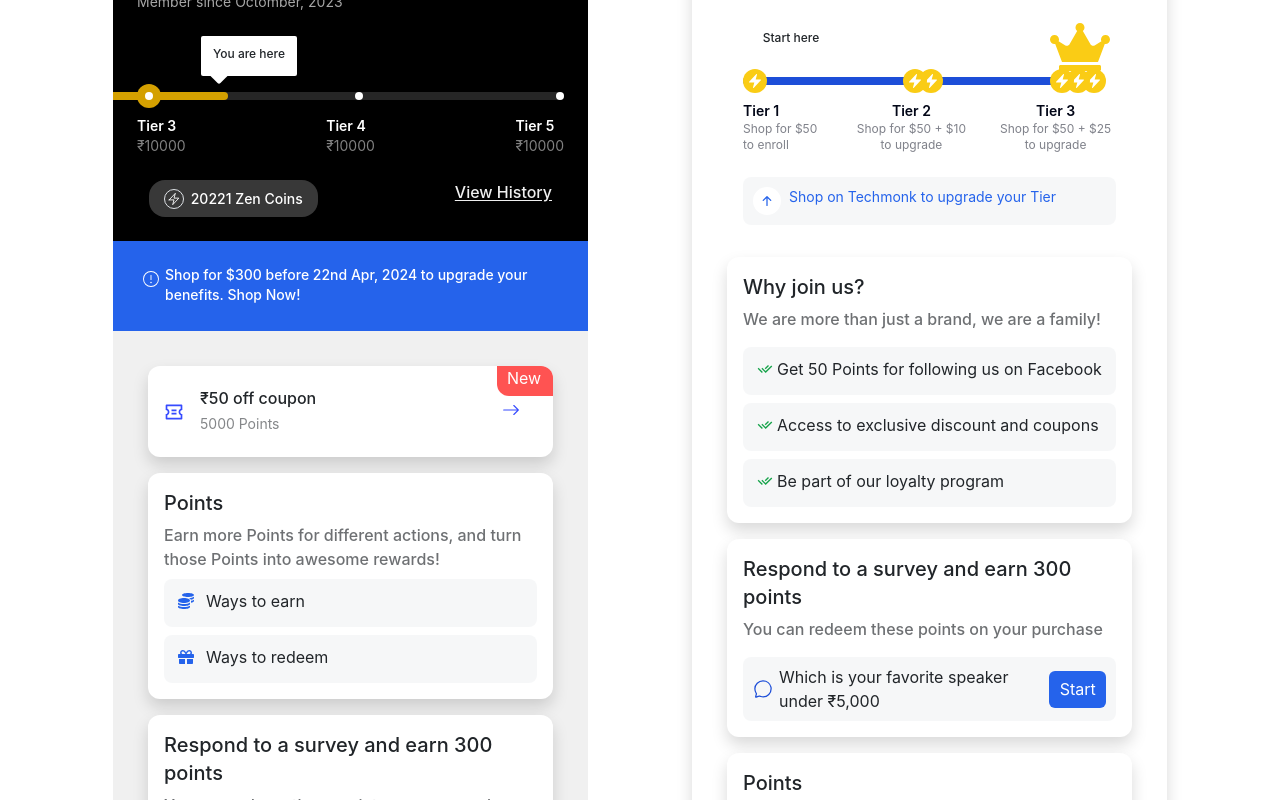
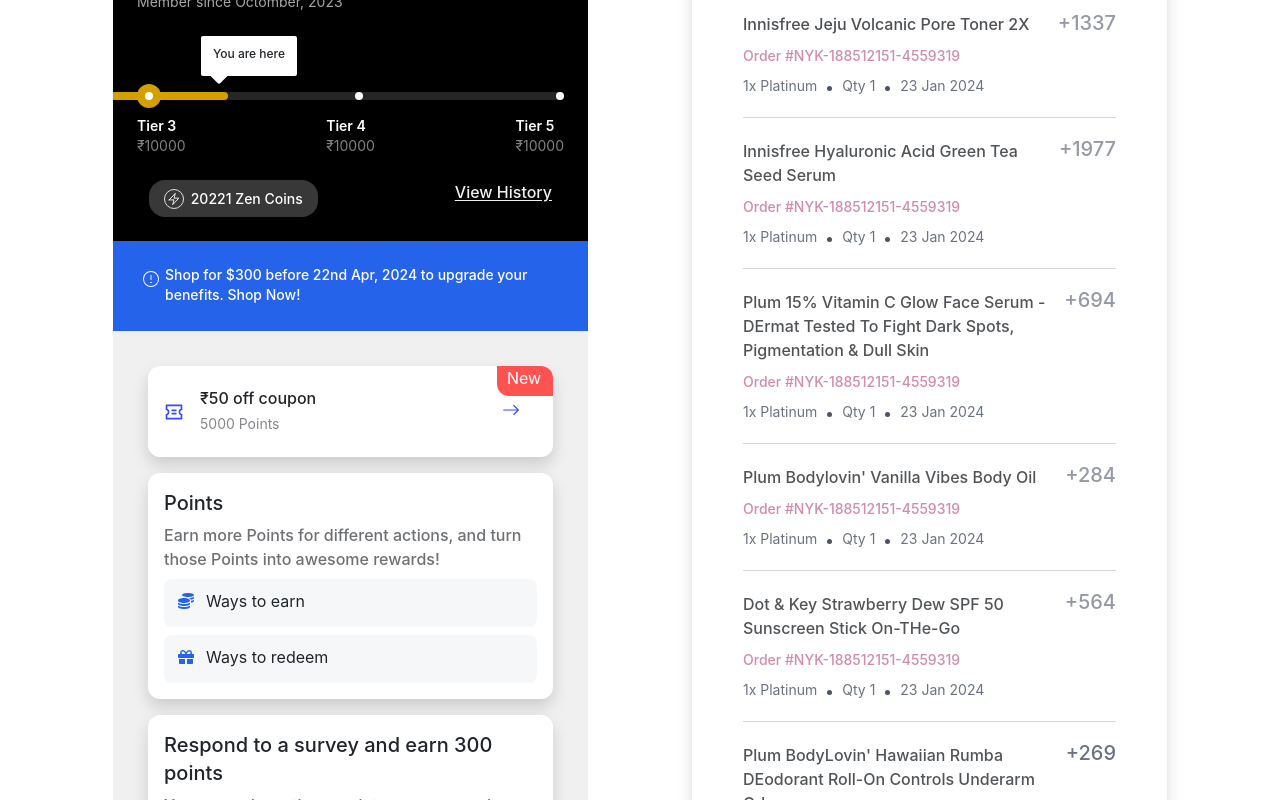
Before and after one commit to ShrutiMoradiy/new-projrct, a React (Create React App) app: page /tier2 in a window 1280 px wide. Shown: the part 240-1040 px from the top of the page. Built offline with nearby package versions, Linux system fonts and the light colour scheme.

Commit message:
add files

```diff
--- a/src/component/Tier2.js
+++ b/src/component/Tier2.js
@@ -11,7 +11,7 @@
 import { MdOutlineMailOutline } from "react-icons/md";
 
 
-function Tier1() {
+function Tier2() {
   return (
      <>
       <section className="grid grid-col-2 place-content-center">
@@ -129,7 +129,7 @@
                   <span className='text-blue-600 text-base p-1.5'><IoCopyOutline /></span>
                 </div>
 
-                <div className='flex justify-between pt-2'>
+                <div className='flex justify-between mt-3'>
                   <p className='text-sm font-normal opacity-[50%] text-left'>Share your link on</p>
                 </div>
 
@@ -165,95 +165,100 @@
                 <h4 className='text-xl font-medium col-start-2'>Your Points History</h4>
               </div>
 
-              <div className='bg-white p-3 mt-3'>
+              <div className='p-3 mt-3'>
                 <div className="-space-x-2.5">
                   <button className="w-[140px] h-[30px] bg-[#f8f6fb] shadow-md border-2 border-gray-400 text-gray-400 items-center rounded-3xl mix-blend-normal"> Earned </button>
                   <button className="w-[240px] h-[30px] border-r-2 border-t-2 border-b-2 border-gray-200 rounded-r-3xl mix-blend-normal"> Used </button>
+                </div>
 
-                </div>
                 <div className='flex justify-between'>
-                  <div className='w-24 h-10  rounded-sm flex mt-[35px] justify-center'>
-                    <p className='text-xs
-                     font-medium pt-2.5'>Start here </p>
+                  <div className='mt-[27px]'>
+                    <p className='text-base font-medium opacity-[80%] pr-2'>Innisfree Jeju Volcanic Pore Toner 2X</p>
+                    <p className='text-[#d18cab] text-sm font-medium pt-2.5'>Order #NYK-188512151-4559319</p>
+                    <p className='text-gray-500 text-sm font-normal pt-2.5 flex'>1x Platinum
+                    <div className="bg-gray-600 w-[5px] h-[5px] rounded-full m-2.5"></div> Qty 1
+                    <div className="bg-gray-600 w-[5px] h-[5px] rounded-full m-2.5"></div> 23 Jan 2024</p>
                   </div>
 
-                  <div className='float-end mr-1.5 mt-8 flex-end'>
-                    <span className='text-yellow-400 text-6xl'> <FaCrown /> </span>
+                  <div className='mt-4'>
+                    <span className='text-[#6b7280b8] text-xl font-medium'> +1337 </span>
                   </div>
                 </div>
+                <div className="border-gray-400 opacity-[70%] h-[2px] mt-3"> <hr /> </div>
 
-                <div className='bg-blue-700 w-[335px] h-2 rounded items-center justify-between flex'>
-                  <div className='bg-yellow-400 text-white w-6 h-6 rounded-full p-1 flex justify-center'> <HiBolt /> </div>
-                  <div className='flex justify-center -space-x-10'>
-                    <div className='bg-yellow-400 text-white w-6 h-6 rounded-full p-1 mix-blend-normal'> <HiBolt /> </div>
-                    <div className='bg-yellow-400 text-white w-6 h-6 rounded-full p-1 mix-blend-normal'> <HiBolt /> </div>
-                  </div>
-                  <div className='flex justify-center -space-x-10'>
-                    <div className='bg-yellow-400 text-white w-6 h-6 rounded-full p-1 flex justify-center mix-blend-normal'> <HiBolt /> </div>
-                    <div className='bg-yellow-400 text-white w-6 h-6 rounded-full p-1 flex justify-center mix-blend-normal'> <HiBolt /> </div>
-                    <div className='bg-yellow-400 text-white w-6 h-6 rounded-full p-1 flex justify-center mix-blend-normal'> <HiBolt /> </div>
+                <div className='flex justify-between'>
+                  <div className='mt-[20px]'>
+                    <p className='text-base font-medium opacity-[78%] pr-2'>Innisfree Hyaluronic Acid Green Tea Seed Serum</p>
+                    <p className='text-[#d18cab] text-sm font-medium pt-2.5'>Order #NYK-188512151-4559319</p>
+                    <p className='text-gray-500 text-sm font-normal pt-2.5 flex'>1x Platinum
+                    <div className="bg-gray-600 w-[5px] h-[5px] rounded-full m-2.5"></div> Qty 1
+                    <div className="bg-gray-600 w-[5px] h-[5px] rounded-full m-2.5"></div> 23 Jan 2024</p>
                   </div>
 
+                  <div className='mt-3'>
+                    <span className='text-[#6b7280b8] text-xl font-medium'> +1977 </span>
+                  </div>
+                </div>
+                <div className="border-gray-400 opacity-[70%] h-[2px] mt-3"> <hr /> </div>
 
+                <div className='flex justify-between'>
+                  <div className='mt-[20px]'>
+                    <p className='text-base font-medium opacity-[78%] pr-2'>Plum 15% Vitamin C Glow Face Serum - DErmat Tested To Fight Dark Spots, Pigmentation & Dull Skin</p>
+                    <p className='text-[#d18cab] text-sm font-medium pt-2.5'>Order #NYK-188512151-4559319</p>
+                    <p className='text-gray-500 text-sm font-normal pt-2.5 flex'>1x Platinum
+                    <div className="bg-gray-600 w-[5px] h-[5px] rounded-full m-2.5"></div> Qty 1
+                    <div className="bg-gray-600 w-[5px] h-[5px] rounded-full m-2.5"></div> 23 Jan 2024</p>
+                  </div>
+
+                  <div className='mt-3'>
+                    <span className='text-[#6b7280b8] text-xl font-medium'> +694 </span>
+                  </div>
                 </div>
-                <div className='flex justify-between pt-3'>
-                  <p className='text-slate-950 text-sm font-semibold text-left grid'> Tier 1 <span className='text-xs font-normal opacity-50'>Shop for $50 to enroll</span> </p>
-                  <p className='text-slate-950 text-sm font-semibold text-center pl-6 grid'> Tier 2 <span className='text-xs font-normal opacity-50'>Shop for $50 + $10 to upgrade</span> </p>
-                  <p className='text-slate-950 text-sm font-semibold text-center pl-6 grid'> Tier 3 <span className='text-xs font-normal opacity-50'>Shop for $50 + $25 to upgrade</span> </p>
+                <div className="border-gray-400 opacity-[70%] h-[2px] mt-3"> <hr /> </div>
+
+                <div className='flex justify-between'>
+                  <div className='mt-[20px]'>
+                    <p className='text-base font-medium opacity-[78%] pr-2'>Plum Bodylovin' Vanilla Vibes Body Oil</p>
+                    <p className='text-[#d18cab] text-sm font-medium pt-2.5'>Order #NYK-188512151-4559319</p>
+                    <p className='text-gray-500 text-sm font-normal pt-2.5 flex'>1x Platinum
+                    <div className="bg-gray-600 w-[5px] h-[5px] rounded-full m-2.5"></div> Qty 1
+                    <div className="bg-gray-600 w-[5px] h-[5px] rounded-full m-2.5"></div> 23 Jan 2024</p>
+                  </div>
+
+                  <div className='mt-3'>
+                    <span className='text-[#6b7280b8] text-xl font-medium'> +284 </span>
+                  </div>
                 </div>
+                <div className="border-gray-400 opacity-[70%] h-[2px] mt-3"> <hr /> </div>
 
+                <div className='flex justify-between'>
+                  <div className='mt-[20px]'>
+                    <p className='text-base font-medium opacity-[78%] pr-2'>Dot & Key Strawberry Dew SPF 50 Sunscreen Stick On-THe-Go</p>
+                    <p className='text-[#d18cab] text-sm font-medium pt-2.5'>Order #NYK-188512151-4559319</p>
+                    <p className='text-gray-500 text-sm font-normal pt-2.5 flex'>1x Platinum
+                    <div className="bg-gray-600 w-[5px] h-[5px] rounded-full m-2.5"></div> Qty 1
+                    <div className="bg-gray-600 w-[5px] h-[5px] rounded-full m-2.5"></div> 23 Jan 2024</p>
+                  </div>
 
-                <div className='bg-gray-100 bg-opacity-70 h-12 p-2.5 mt-4 rounded-lg flex'>
+                  <div className='mt-3'>
+                    <span className='text-[#6b7280b8] text-xl font-medium'> +564 </span>
+                  </div>
+                </div>
+                <div className="border-gray-400 opacity-[70%] h-[2px] mt-3"> <hr /> </div>
 
-                    <span className='bg-white text-blue-600 w-7 h-7 text-xl rounded-full p-1'><BsArrowUpShort /></span>
-                    <p className='text-sm font-normal text-blue-600 pl-2'>Shop on Techmonk to upgrade your Tier</p>
+                <div className='flex justify-between'>
+                  <div className='mt-[20px]'>
+                    <p className='text-base font-medium opacity-[78%] pr-2'>Plum BodyLovin' Hawaiian Rumba DEodorant Roll-On Controls Underarm Odor</p>
 
+                  </div>
+
+                  <div className='mt-3'>
+                    <span className='text-gray-500 text-xl font-medium'> +269 </span>
+                  </div>
                 </div>
 
               </div>
 
-              <div className='bg-white shadow rounded-xl p-3 mt-3'>
-                <h4 className='text-xl font-medium'>Why join us?</h4>
-                <p className='text-base font-medium opacity-65 mt-1.5'>We are more than just a brand, we are a family!</p>
-                <div className='bg-gray-100 bg-opacity-70 h-12 p-2.5 mt-3 rounded-lg flex'>
-                  <span className='text-green-600 p-1'><RiCheckDoubleFill /> </span>
-                  <label className='text-base font-normal'> Get 50 Points for following us on Facebook </label>
-                </div>
-                <div className='bg-gray-100 bg-opacity-70 h-12 p-2.5 mt-2 rounded-lg flex'>
-                  <span className='text-green-600 p-1'><RiCheckDoubleFill /> </span>
-                  <label className='text-base font-normal'> Access to exclusive discount and coupons </label>
-                </div>
-                <div className='bg-gray-100 bg-opacity-70 h-12 p-2.5 mt-2 rounded-lg flex'>
-                  <span className='text-green-600 p-1'><RiCheckDoubleFill /> </span>
-                  <label className='text-base font-normal'> Be part of our loyalty program </label>
-                </div>
-              </div>
-
-              <div className='bg-white shadow rounded-xl p-3 mt-3'>
-                <h4 className='text-xl font-medium'>Respond to a survey and earn 300 points</h4>
-                <p className='text-base font-medium opacity-65 mt-1.5'>You can redeem these points on your purchase</p>
-
-                <div className='bg-gray-100 bg-opacity-70 h-16 p-2.5 mt-3 rounded-lg flex items-center'>
-                  <span className='text-blue-700 text-xl font-medium pr-1.5'> <IoChatbubbleOutline  /> </span>
-                  <label className='text-base font-normal'> Which is your favorite speaker under ₹5,000 </label>
-                  <button type='button' className='bg-blue-600 text-white w-[70px] h-[37px] rounded-md'>Start</button>
-
-
-                </div>
-              </div>
-
-              <div className='bg-white shadow rounded-xl p-3 mt-3'>
-                <h4 className='text-xl font-medium'>Points</h4>
-                <p className='text-base font-medium opacity-65 mt-1.5'>Earn more Points for different actions, and turn those Points into awesome rewards!</p>
-                <div className='bg-gray-100 bg-opacity-70 h-12 p-2.5 mt-2 rounded-lg flex'>
-                  <span className='text-blue-600 p-1'><FaCoins /> </span>
-                  <label className='text-base font-notmal pl-2'>Ways to earn</label>
-                </div>
-                <div className='bg-gray-100 bg-opacity-70 h-12 p-2.5 mt-2 rounded-lg flex'>
-                  <span className='text-blue-600 p-1'><FaGift /> </span>
-                  <label className='text-base font-notmal pl-2'> Ways to redeem </label>
-                </div>
-              </div>
 
 
             </div>
@@ -265,4 +270,4 @@
   );
 }
 
-export default Tier1;
+export default Tier2;
```
